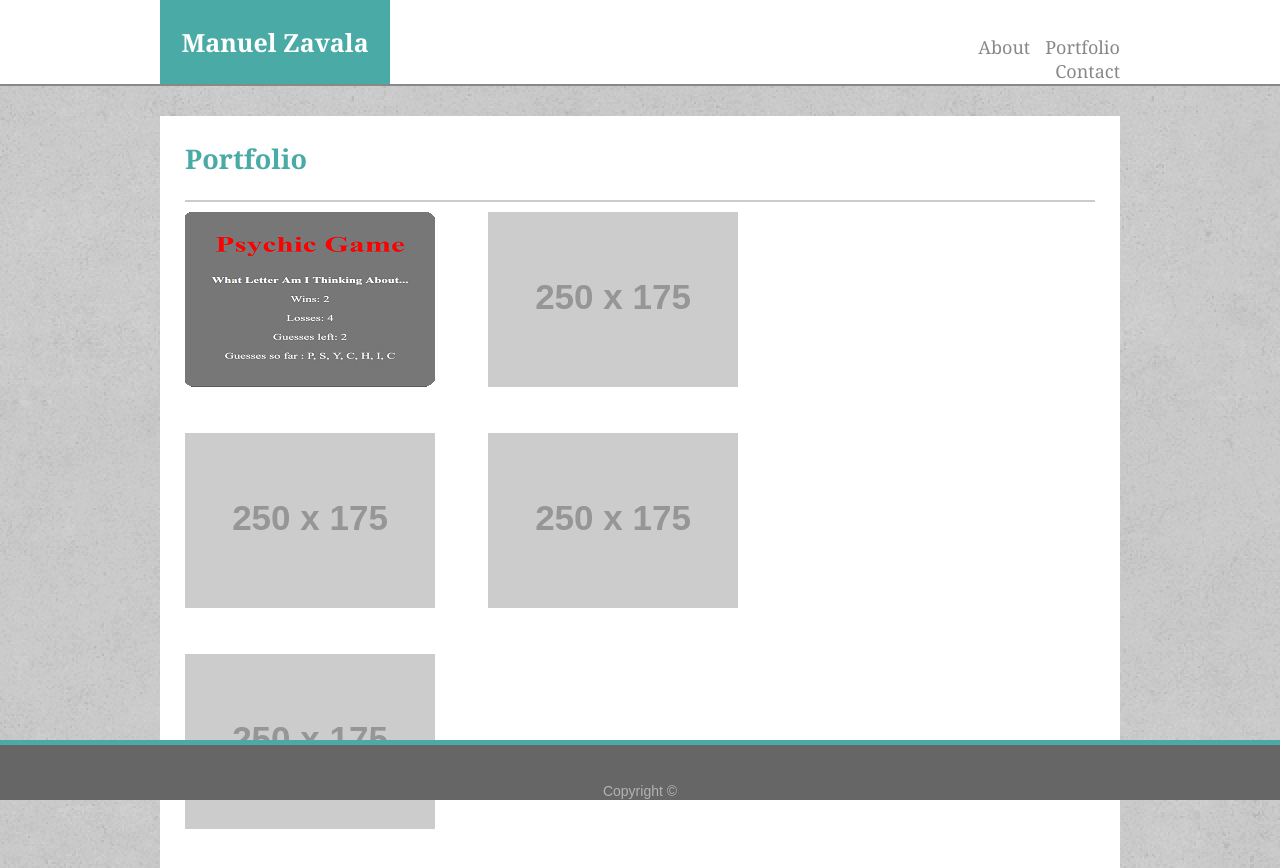
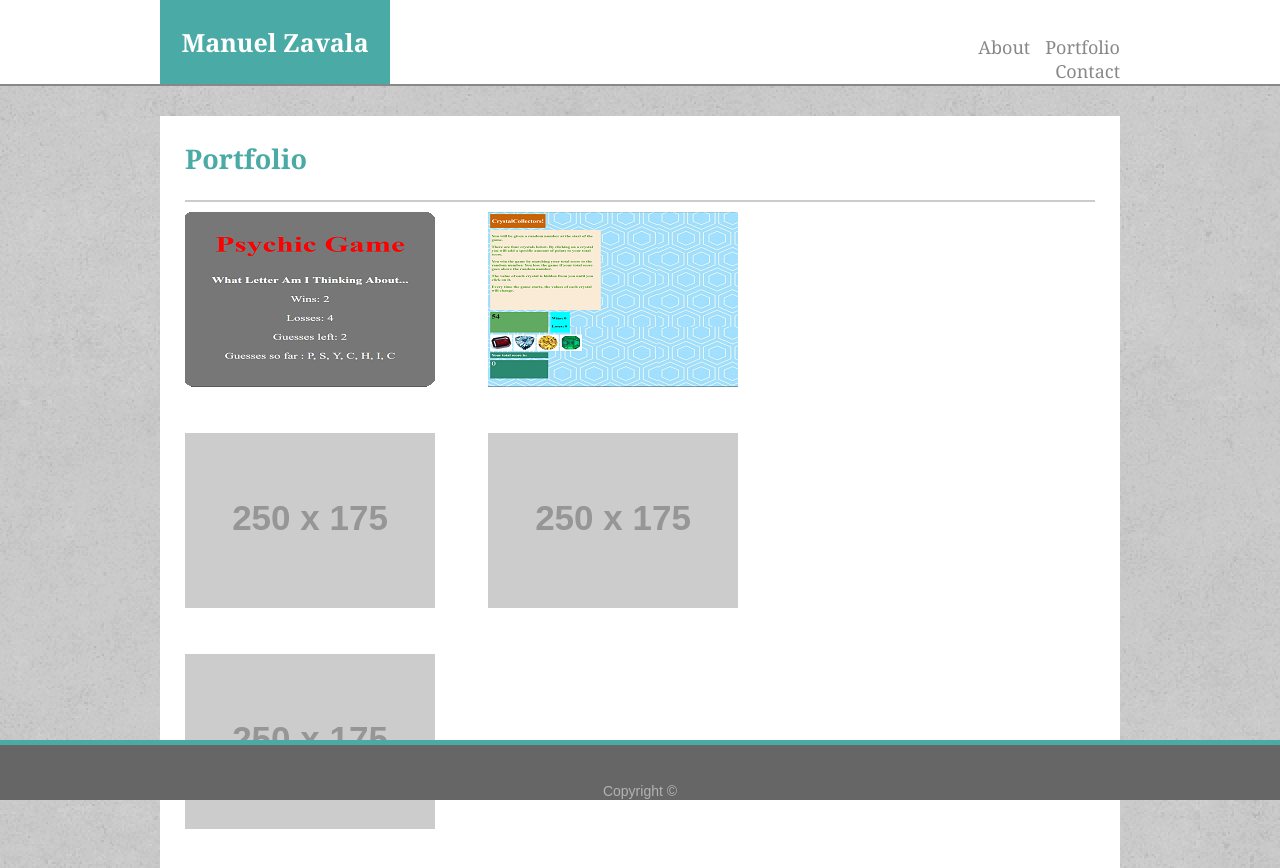
Before and after one commit to manzav95/Responsive-Portfolio, a plain HTML site: page portfolio.html in a window 1280 px wide. Shown: the top 868 px of the page. Drawn offline with Linux system fonts and the light colour scheme; placeholder pictures from the web are drawn by us.

Commit message:
updated and added a new project to my portfolio page

```diff
--- a/portfolio.html
+++ b/portfolio.html
@@ -40,7 +40,7 @@
                                     <a class="portfolioImg" href="https://manzav95.github.io/Psychic-Game/"><img id="project1" src="images/psychic-game-console.png" alt="Psychic Game"></a>
                                 </div>
                                 <div class="column">
-                                    <a class="portfolioImg" href="#"><img src="https://via.placeholder.com/250x175" alt="project #2"></a>
+                                    <a class="portfolioImg" href="https://manzav95.github.io/Crystal-Collectors-Game/"><img src="images/crystal-game.PNG" alt="project #2"></a>
                                 </div>
                                 <div class="column">
 
```
Also changed, not shown: images/crystal-game.PNG (added).
